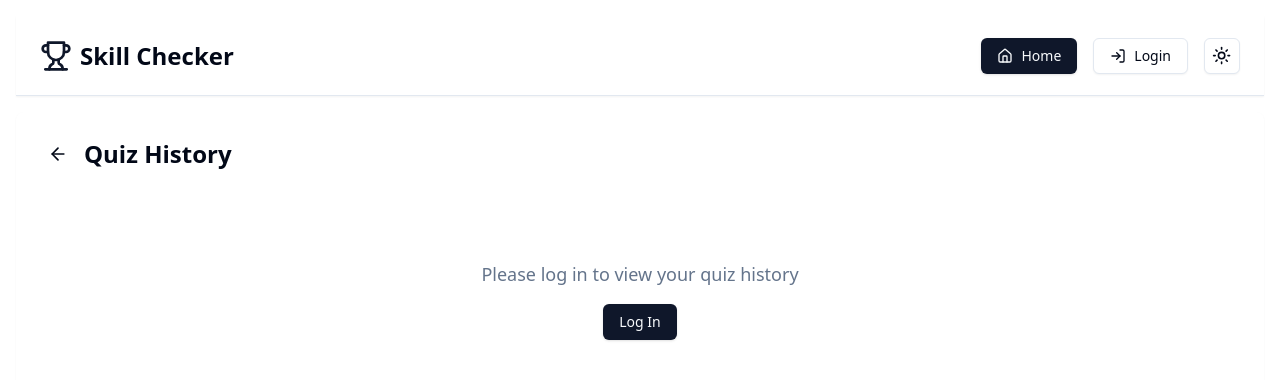
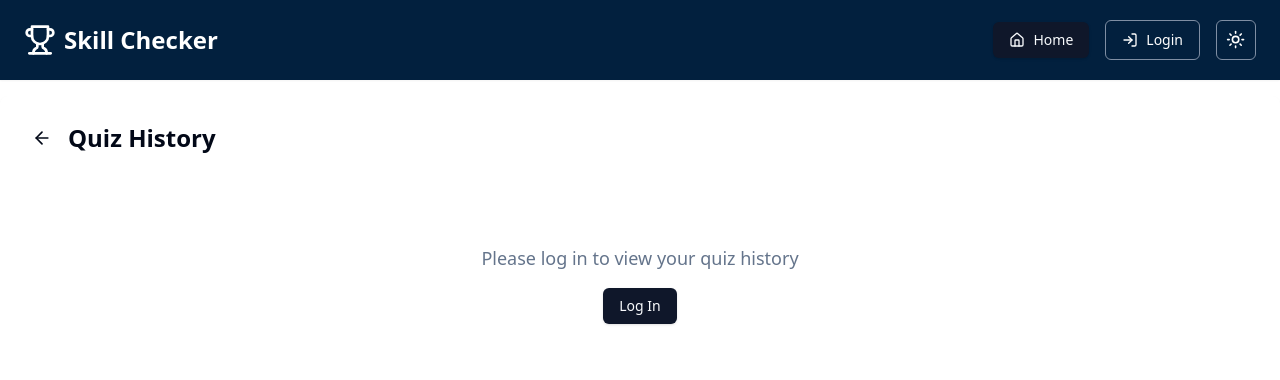
Before and after one commit to mickmcg/skill-checker, a React (Vite) app: page /history in a window 1280 px wide. Shown: the top 380 px of the page. Built offline with nearby package versions, Linux system fonts and the light colour scheme; no server answers.

Commit message:
Styling changes

```diff
--- a/src/components/Header.tsx
+++ b/src/components/Header.tsx
@@ -34,17 +34,20 @@ const Header = ({ activePage = "home" }: { activePage?: "home" | "history" | "se
   };
 
   return (
-    <header className="w-full h-20 bg-background border-b border-border flex items-center justify-between px-6 shadow-sm">
+    // Applied bg-header-bg, removed border, kept padding for content, set default text to white
+    <header className="w-full h-20 bg-header-bg flex items-center justify-between px-6 shadow-sm text-white">
       <Link to="/" className="flex items-center gap-2">
-        <Trophy className="h-8 w-8 text-primary" />
-        <h1 className="text-2xl font-bold text-foreground">Skill Checker</h1>
+        {/* Changed icon and text color to white */}
+        <Trophy className="h-8 w-8 text-white" />
+        <h1 className="text-2xl font-bold text-white">Skill Checker</h1>
       </Link>
 
       <nav className="flex items-center gap-4">
         <Link to="/">
           <Button
             variant={activePage === "home" ? "default" : "ghost"}
-            className="flex items-center gap-2"
+            // Added text-white styling for ghost variant on dark background
+            className={`flex items-center gap-2 ${activePage !== "home" ? 'text-white hover:bg-white/10 hover:text-white' : ''}`}
           >
             <Home className="h-4 w-4" />
             Home
@@ -56,19 +59,22 @@ const Header = ({ activePage = "home" }: { activePage?: "home" | "history" | "se
             {/* Use local handler for History button */}
             <Button
               variant={activePage === "history" ? "default" : "ghost"}
-              className="flex items-center gap-2"
+              // Added text-white styling for ghost variant on dark background
+              className={`flex items-center gap-2 ${activePage !== "history" ? 'text-white hover:bg-white/10 hover:text-white' : ''}`}
               onClick={handleHistoryClick} // Use local handler
             >
               <History className="h-4 w-4" />
               History
             </Button>
 
-            <UserMenu /> {/* Remove onViewHistory prop */}
+            {/* Assuming UserMenu adapts or needs separate styling */}
+            <UserMenu />
           </>
         ) : (
           <Link to="/login" state={{ from: location }}> {/* Pass state here */}
-            <Button variant="outline" className="flex items-center gap-2">
-              <LogIn className="h-4 w-4" />
+            {/* Reverting to headerOutline variant, adding color="white" prop to icon */}
+            <Button variant="headerOutline" size="default" className="flex gap-2 h-10 px-4 py-2"> {/* Ensure correct size */}
+              <LogIn className="h-4 w-4" color="white" /> {/* Set color prop */}
               Login
             </Button>
           </Link>
@@ -77,12 +83,15 @@ const Header = ({ activePage = "home" }: { activePage?: "home" | "history" | "se
         {/* Dark Mode Toggle Dropdown */}
         <DropdownMenu>
           <DropdownMenuTrigger asChild>
-            <Button variant="outline" size="icon">
+            {/* Using new headerOutline variant */}
+            <Button variant="headerOutline" size="icon" className="h-10 w-10 relative"> {/* Ensure correct size */}
+              {/* Restore scale classes, icon should inherit text-white from variant */}
               <Sun className="h-[1.2rem] w-[1.2rem] rotate-0 scale-100 transition-all dark:-rotate-90 dark:scale-0" />
               <Moon className="absolute h-[1.2rem] w-[1.2rem] rotate-90 scale-0 transition-all dark:rotate-0 dark:scale-100" />
               <span className="sr-only">Toggle theme</span>
             </Button>
           </DropdownMenuTrigger>
+          {/* Dropdown content uses standard theme colors, no change needed here */}
           <DropdownMenuContent align="end">
             <DropdownMenuItem onClick={() => setTheme('light')}>
               Light
--- a/src/components/HistorySection.tsx
+++ b/src/components/HistorySection.tsx
@@ -279,12 +279,12 @@ const HistorySection = () => { // Removed props
 
   // --- Main Content Render ---
   return (
-    // Added wrapper div with padding and spacing
-    <div className="p-4 space-y-4 flex flex-col min-h-screen bg-background"> {/* Replaced bg-gray-50 */}
+    // Removed p-4 from outer div, added p-6 to inner content div
+    <div className="space-y-4 flex flex-col min-h-screen bg-background"> {/* Replaced bg-gray-50 */}
       <Header />
       {/* Removed padding from main, handled by wrapper */}
       <main className="flex-grow">
-        {/* Changed max-w-3xl to max-w-7xl for wider content */}
+        {/* Changed max-w-3xl to max-w-7xl for wider content, added p-6 */}
         <div className="w-full max-w-7xl mx-auto bg-card rounded-lg shadow-sm p-6 space-y-6"> {/* Replaced bg-white */}
           {/* Header within the card */}
           <div className="flex justify-between items-center">
--- a/src/components/QuizInterface.tsx
+++ b/src/components/QuizInterface.tsx
@@ -270,11 +270,11 @@ const QuizInterface = () => { // Removed default questions from props destructur
 
 
   return (
-    // Applied standard wrapper: p-4 space-y-4
-    <div className="flex flex-col min-h-screen bg-background p-4 space-y-4"> {/* Replaced bg-gray-50 */}
+    // Removed p-4 from outer div, added to inner content div
+    <div className="flex flex-col min-h-screen bg-background space-y-4"> {/* Replaced bg-gray-50 */}
       <Header /> {/* Added Header */}
-      {/* Changed max-w-3xl to max-w-7xl for consistency */}
-      <div className="w-full max-w-7xl mx-auto space-y-6">
+      {/* Changed max-w-3xl to max-w-7xl for consistency, added p-4 */}
+      <div className="w-full max-w-7xl mx-auto space-y-6 p-4">
         <ProgressBar
           currentQuestion={currentQuestionIndex + 1}
           totalQuestions={questions.length}
--- a/src/components/QuizSettings.tsx
+++ b/src/components/QuizSettings.tsx
@@ -92,9 +92,10 @@ const QuizSettings = () => { // Remove props from component definition
   };
 
   return (
-    <div className="p-4 space-y-4 bg-background min-h-screen"> {/* Added bg-background and min-h-screen */}
+    // Removed p-4 from outer div, added to inner Card
+    <div className="space-y-4 bg-background min-h-screen"> {/* Added bg-background and min-h-screen */}
       <Header />
-      <Card className="w-full max-w-7xl mx-auto bg-card shadow-lg"> {/* Changed max-w-3xl to max-w-7xl */}
+      <Card className="w-full max-w-7xl mx-auto bg-card shadow-lg p-4"> {/* Changed max-w-3xl to max-w-7xl, added p-4 */}
         <CardHeader>
           <CardTitle className="text-2xl font-bold text-center text-foreground"> {/* Use theme color */}
             Quiz Settings
--- a/src/components/ResultsSummary.tsx
+++ b/src/components/ResultsSummary.tsx
@@ -105,11 +105,11 @@ const ResultsSummary = () => {
    }
 
   return (
-    // Applied standard wrapper: p-4 space-y-4
-    <div className="bg-background min-h-screen p-4 space-y-4"> {/* Replaced bg-gray-50 */}
+    // Removed p-4 from outer div, added to inner content div
+    <div className="bg-background min-h-screen space-y-4"> {/* Replaced bg-gray-50 */}
       <Header /> {/* Added Header */}
-      {/* Changed max-w-3xl to max-w-7xl for consistency */}
-      <div className="w-full max-w-7xl mx-auto space-y-6">
+      {/* Changed max-w-3xl to max-w-7xl for consistency, added p-4 */}
+      <div className="w-full max-w-7xl mx-auto space-y-6 p-4">
         <div className="text-center"> {/* Removed mb-8, handled by parent space-y */}
           <h1 className="text-3xl font-bold text-foreground mb-2">Quiz Results</h1> {/* Replaced text-gray-900 */}
           <p className="text-muted-foreground"> {/* Replaced text-gray-600 */}
--- a/src/components/home.tsx
+++ b/src/components/home.tsx
@@ -72,11 +72,12 @@ const Home = () => {
 
   // The Home component now only renders the subject selection part
   return (
-    // Applied standard wrapper: p-4 space-y-4
-    <div className="min-h-screen bg-background p-4 space-y-4"> {/* Replaced bg-gray-50 with bg-background */}
+    // Removed p-4 from the main wrapper to allow header to touch edges
+    <div className="min-h-screen bg-background space-y-4"> {/* Replaced bg-gray-50 with bg-background */}
       <Header activePage="home" />
       {/* Removed flex-1 from main, space-y handles spacing */}
-      <main>
+      {/* Added padding here to keep content spaced from edges, except header */}
+      <main className="p-4">
         {/* Removed container, mx-auto, px-4, py-8 */}
         <motion.div
           initial={{ opacity: 0, y: 20 }}
--- a/src/components/ui/button.tsx
+++ b/src/components/ui/button.tsx
@@ -19,6 +19,8 @@ const buttonVariants = cva(
           "bg-secondary text-secondary-foreground shadow-sm hover:bg-secondary/80",
         ghost: "hover:bg-accent hover:text-accent-foreground",
         link: "text-primary underline-offset-4 hover:underline",
+        // New variant for header buttons on dark background (forcing transparent bg)
+        headerOutline: "!bg-transparent border border-header-button text-white hover:bg-header-button-hover dark:hover:text-header-bg",
       },
       size: {
         default: "h-9 px-4 py-2",
--- a/src/index.css
+++ b/src/index.css
@@ -43,6 +43,10 @@
 
       --warning: 47.9 95.8% 53.1%; /* Amber */
       --warning-foreground: 38.5 92.9% 15.1%;
+
+      /* Header Button Specific Variables - Light Mode */
+      --header-button-border: 215.4 16.3% 56.9%; /* hsl(215.4, 16.3%, 56.9%) - gray-500 */
+      --header-button-hover-bg: 210 40% 98% / 0.1; /* hsla(210, 40%, 98%, 0.1) - white/10 */
     }
 
     .dark {
@@ -86,6 +90,10 @@
 
       --warning: 47.9 95.8% 53.1%; /* Amber (same as light, adjust foreground) */
       --warning-foreground: 48 95.8% 11.2%;
+
+      /* Header Button Specific Variables - Dark Mode */
+      --header-button-border: 210 40% 98%; /* hsl(210, 40%, 98%) - white */
+      --header-button-hover-bg: 210 40% 98%; /* hsl(210, 40%, 98%) - white */
     }
   }
 
--- a/tailwind.config.js
+++ b/tailwind.config.js
@@ -63,6 +63,11 @@ module.exports = {
           DEFAULT: "hsl(var(--warning))",
           foreground: "hsl(var(--warning-foreground))",
         },
+        'header-bg': '#02203E', // Added custom header background color
+        'header-button': { // Added for header button styling
+          DEFAULT: 'hsl(var(--header-button-border))', // Use for border color
+          hover: 'hsl(var(--header-button-hover-bg))', // Use for hover background
+        },
       },
       borderRadius: {
         lg: "var(--radius)",
```
